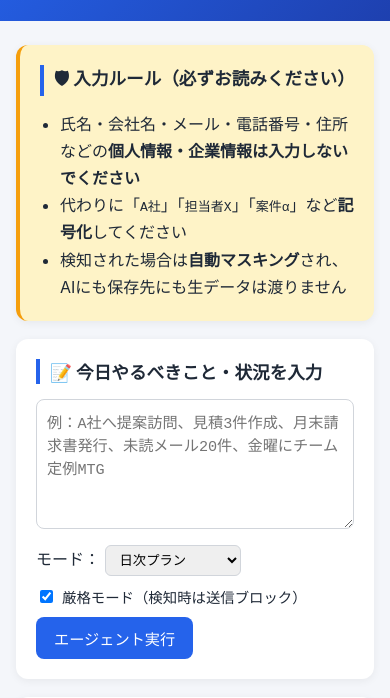
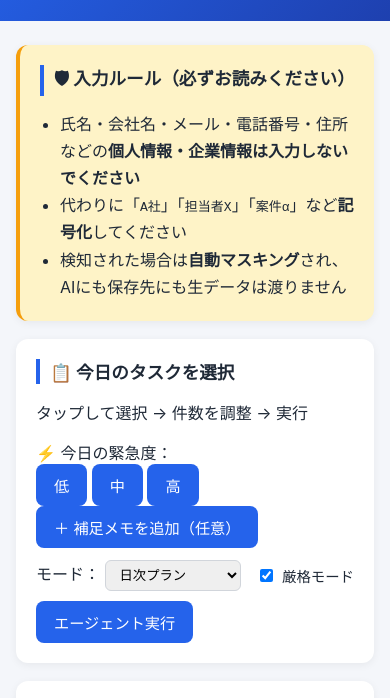
Before and after one commit to KW-COMPANY/sales-agent, a plain HTML site: page index.html in a window 390 px wide. Shown: the part 104-802 px from the top of the page. Drawn offline with Linux system fonts and the light colour scheme.

Commit message:
Update index.html

```diff
--- a/index.html
+++ b/index.html
@@ -1,4 +1,3 @@
-<!-- File: index.html -->
 <!DOCTYPE html>
 <html lang="ja">
 <head>
@@ -25,22 +24,44 @@
       </ul>
     </section>
 
-    <!-- 入力エリア -->
+    <!-- ★ タスク選択UI（新設） -->
     <section class="card">
-      <h2>📝 今日やるべきこと・状況を入力</h2>
-      <textarea
-        id="userInput"
-        rows="6"
-        placeholder="例：A社へ提案訪問、見積3件作成、月末請求書発行、未読メール20件、金曜にチーム定例MTG"
-      ></textarea>
+      <h2>📋 今日のタスクを選択</h2>
+      <p class="ui-hint">タップして選択 → 件数を調整 → 実行</p>
 
-      <!-- 個人情報検知アラート -->
-      <div id="piiAlert" class="pii-alert" style="display:none"></div>
+      <div class="task-grid" id="taskGrid"></div>
 
-      <!-- マスキング後プレビュー -->
-      <div id="maskedPreview" class="masked-preview" style="display:none">
-        <strong>🔒 マスキング後の送信内容プレビュー：</strong>
-        <pre id="maskedText"></pre>
+      <!-- 緊急度 -->
+      <div class="urgency-row">
+        <span class="urgency-label">⚡ 今日の緊急度：</span>
+        <div class="urgency-buttons" id="urgencyButtons">
+          <button class="urgency-btn active" data-level="low">低</button>
+          <button class="urgency-btn" data-level="mid">中</button>
+          <button class="urgency-btn" data-level="high">高</button>
+        </div>
+      </div>
+
+      <!-- 補足テキスト（任意） -->
+      <div class="optional-row">
+        <button class="toggle-optional" id="toggleOptional">＋ 補足メモを追加（任意）</button>
+        <div id="optionalArea" style="display:none; margin-top:10px;">
+          <textarea
+            id="userInput"
+            rows="3"
+            placeholder="例：金曜に役員プレゼンあり、など補足があれば（個人情報は入力しないでください）"
+          ></textarea>
+          <div id="piiAlert" class="pii-alert" style="display:none"></div>
+          <div id="maskedPreview" class="masked-preview" style="display:none">
+            <strong>🔒 マスキング後の送信内容プレビュー：</strong>
+            <pre id="maskedText"></pre>
+          </div>
+        </div>
+      </div>
+
+      <!-- 送信内容プレビュー＆実行ボタン -->
+      <div class="send-preview" id="sendPreview" style="display:none">
+        <div class="send-preview-label">📤 送信内容プレビュー</div>
+        <pre id="sendPreviewText" class="send-preview-body"></pre>
       </div>
 
       <div class="controls">
@@ -55,9 +76,9 @@
         </label>
         <label class="check">
           <input type="checkbox" id="strictMode" checked />
-          厳格モード（検知時は送信ブロック）
+          厳格モード
         </label>
-        <button id="runBtn">エージェント実行</button>
+        <button id="runBtn" class="run-btn" disabled>エージェント実行</button>
       </div>
     </section>
 
```
